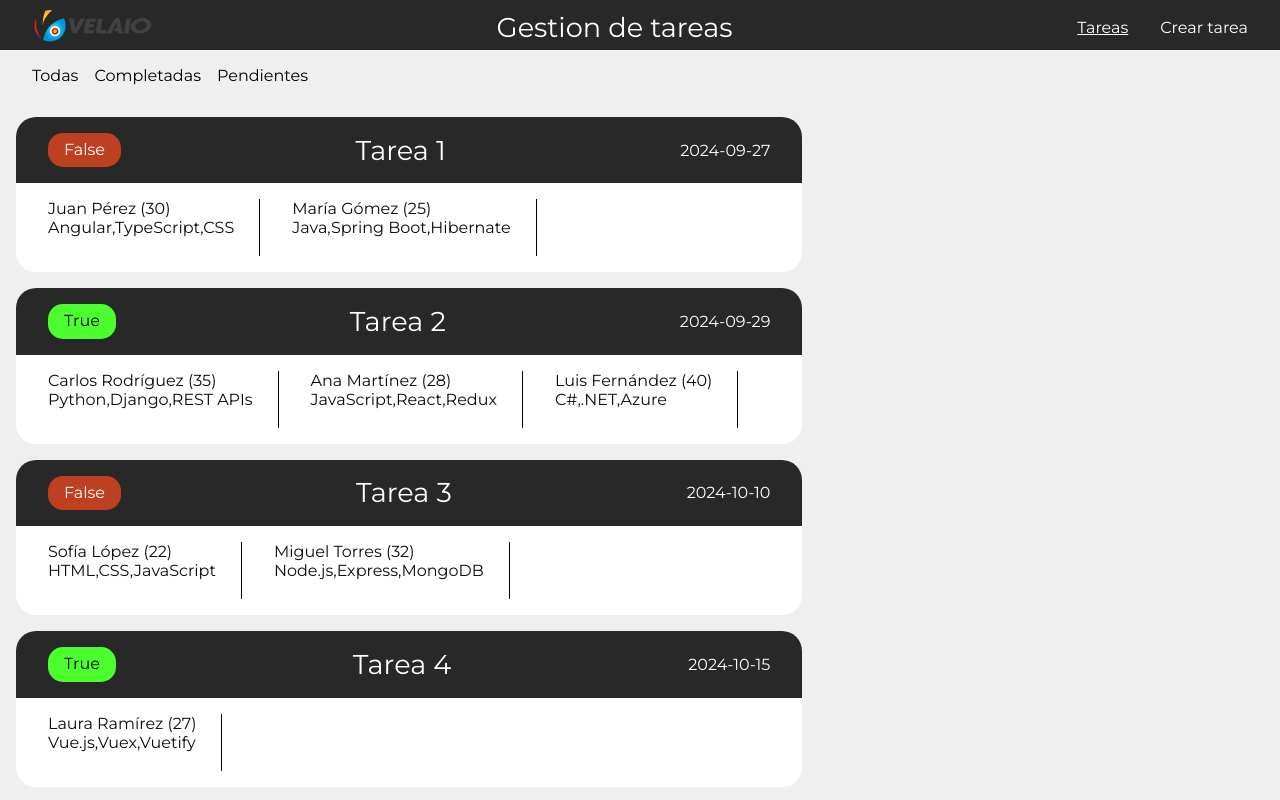
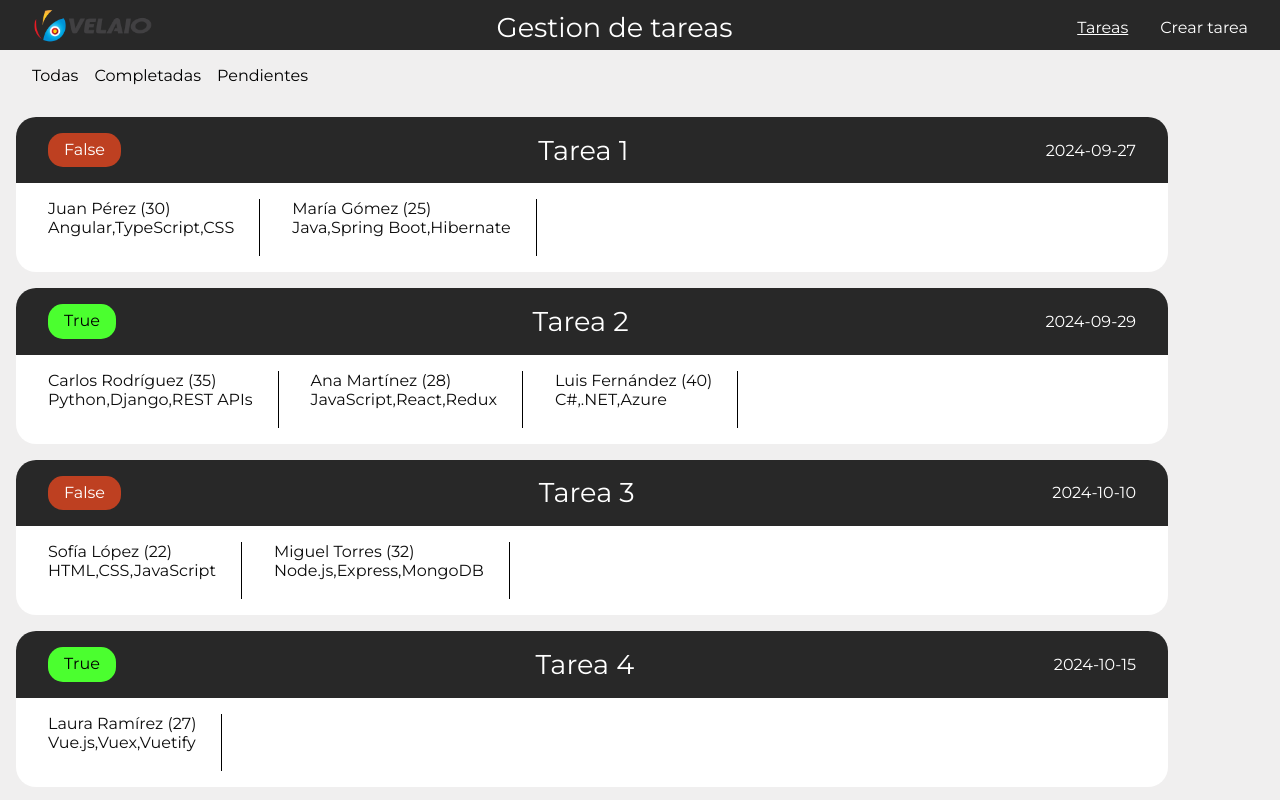
Before and after one commit to joseluis1061/gestionDeTareas, an Angular app: page /tasks in a window 1280 px wide. Shown: the top 800 px of the page. Built offline with nearby package versions, Linux system fonts and the light colour scheme.

Commit message:
Add clear in toogle

```diff
--- a/src/app/modules/task/components/task-list/task-list.component.html
+++ b/src/app/modules/task/components/task-list/task-list.component.html
@@ -8,6 +8,6 @@
 
 
   <div class="task-list">
-    <app-task-card [taskListView]="taskListView"></app-task-card>
+    <app-task-card [taskListView]="taskListView" class="task-list-item"></app-task-card>
   </div>
 </section>
--- a/src/app/modules/task/components/task-list/task-list.component.scss
+++ b/src/app/modules/task/components/task-list/task-list.component.scss
@@ -18,4 +18,8 @@
     align-items: center;
     width: 100%;
   }
+
+  &-list-item{
+    width: 90%;
+  }
 }
--- a/src/app/shared/components/header/banner.component.html
+++ b/src/app/shared/components/header/banner.component.html
@@ -13,8 +13,8 @@
 
   <nav class="banner__nav" [ngClass]="{'active':isMenuOpen}">
     <ul class="banner__nav-list">
-      <li><a routerLink="tasks" [routerLinkActive]="'active--link'" [routerLinkActiveOptions]="{ exact: true }">Tareas</a></li>
-      <li><a routerLink="tasks/new-task" [routerLinkActive]="'active--link'" [routerLinkActiveOptions]="{ exact: true }">Crear tarea</a></li>
+      <li><a (click)="toggleMenu()" routerLink="tasks" [routerLinkActive]="'active--link'" [routerLinkActiveOptions]="{ exact: true }">Tareas</a></li>
+      <li><a (click)="toggleMenu()" routerLink="tasks/new-task" [routerLinkActive]="'active--link'" [routerLinkActiveOptions]="{ exact: true }">Crear tarea</a></li>
     </ul>
   </nav>
 </header>
```
